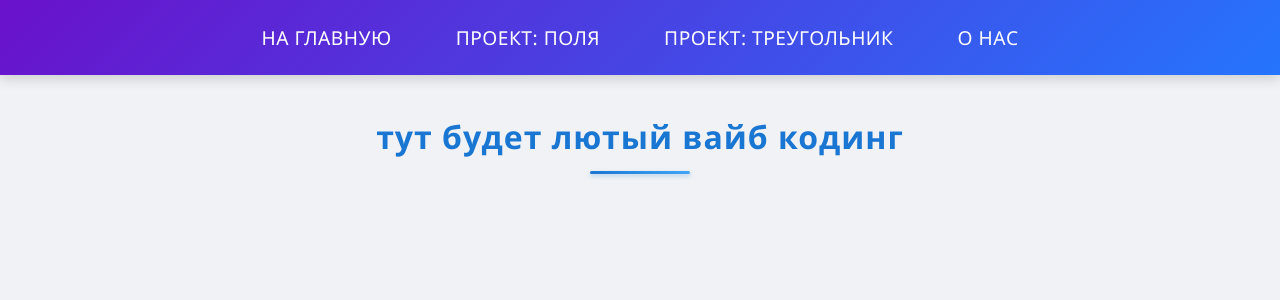
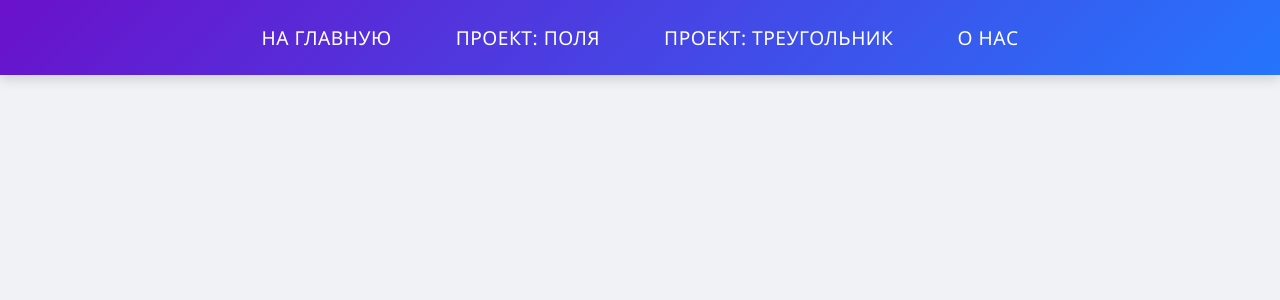
Before and after one commit to deadxraver/physics-2, a React (Create React App) app: page /fluctuations in a window 1280 px wide. Shown: the top 300 px of the page. Built offline with nearby package versions, Linux system fonts and the light colour scheme.

Commit message:
add gorbenka

```diff
--- a/src/App.jsx
+++ b/src/App.jsx
@@ -1,9 +1,9 @@
 import NavBar from './components/NavigationBar';
 import {BrowserRouter, Route, Routes} from "react-router-dom";
 import MagneticInduction from "./components/xvost/MagneticInduction";
-import Fluctuations from "./components/gorb/Fluctuations";
 import Contact from "./components/Contact";
 import Main from "./components/introduction/Main";
+import EjsEmbed from "./components/gorb/EjsEmbed";
 
 function App() {
     return (
@@ -13,7 +13,7 @@ function App() {
                 <Routes>
                     <Route path="/" element={<Main />} />
                     <Route path="/magnetic_induction" element={<MagneticInduction />} />
-                    <Route path="/fluctuations" element={<Fluctuations />} />
+                    <Route path="/fluctuations" element={<EjsEmbed />} />
                     <Route path="/contact" element={<Contact />} />
                     {/* Редирект на главную, если путь не найден */}
                     <Route path="*" element={<Main/>} />
--- /dev/null
+++ b/src/components/gorb/EjsEmbed.jsx
@@ -0,0 +1,15 @@
+const EjsEmbed = () => {
+    return (
+      <div style={{ marginTop: 100, width: '100%', height: '600px', border: 'none' }}>
+        <iframe
+          src="/webejs/index.html"
+          width="100%"
+          height="100%"
+          style={{ border: 'none' }}
+          title="EJS Embed"
+        ></iframe>
+      </div>
+    );
+  };
+
+  export default EjsEmbed;
--- a/src/components/gorb/Fluctuations.jsx
+++ /dev/null
@@ -1,8 +0,0 @@
-export default function Fluctuations() {
-    return (
-        <div>
-            <h2>--------------------</h2>
-            <h1>тут будет лютый вайб кодинг</h1>
-        </div>
-    );
-}
```
